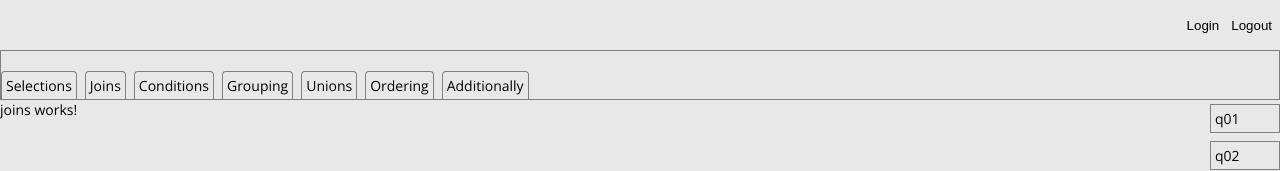
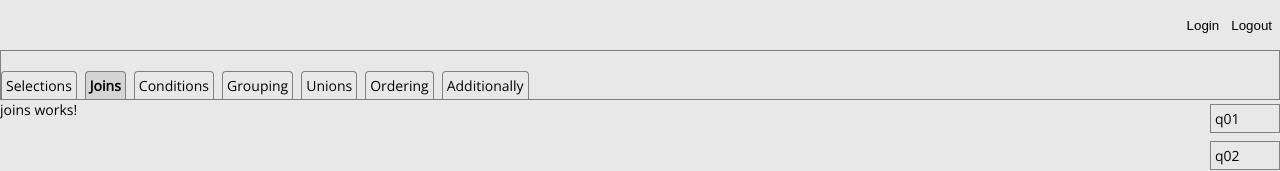
Before and after one commit to ax77/pg_confman_angular, an Angular app: page /joins in a window 1280 px wide. Shown: the top 171 px of the page. Built offline with nearby package versions, Linux system fonts and the light colour scheme.

Commit message:
Add some styles for active router-links.

```diff
--- a/src/app/builder/containers/builder-steps-tabs/builder-steps-tabs.component.html
+++ b/src/app/builder/containers/builder-steps-tabs/builder-steps-tabs.component.html
@@ -1,6 +1,12 @@
 <div class="tabs">
-  <div class="tab-item" routerLink="/">Selections</div>
-  <div class="tab-item" routerLink="/joins">Joins</div>
+  <div
+    class="tab-item"
+    [routerLink]="[ '/' ]"
+    [routerLinkActive]="['active-link']"
+    [routerLinkActiveOptions]="{exact: true}"
+  >Selections</div>
+
+  <div class="tab-item" routerLink="/joins" routerLinkActive="active-link">Joins</div>
   <div class="tab-item">Conditions</div>
   <div class="tab-item">Grouping</div>
   <div class="tab-item">Unions</div>
--- a/src/styles.scss
+++ b/src/styles.scss
@@ -174,3 +174,8 @@ body {
 .table-options {
   display: flex;
 }
+
+.active-link {
+  background-color: rgb(212,212,212);
+  font-weight: bolder;
+}
```
